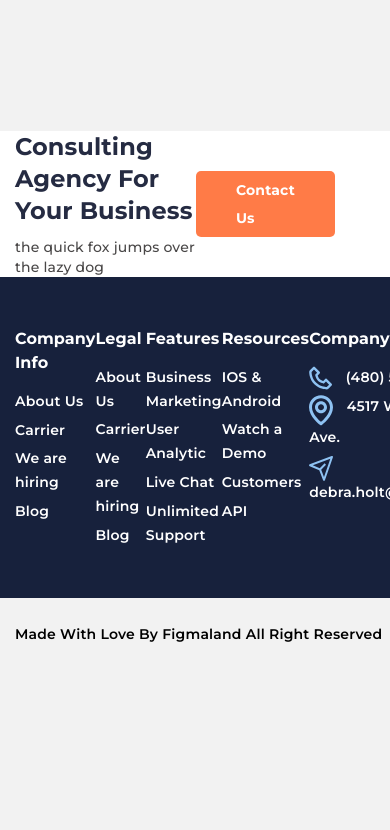
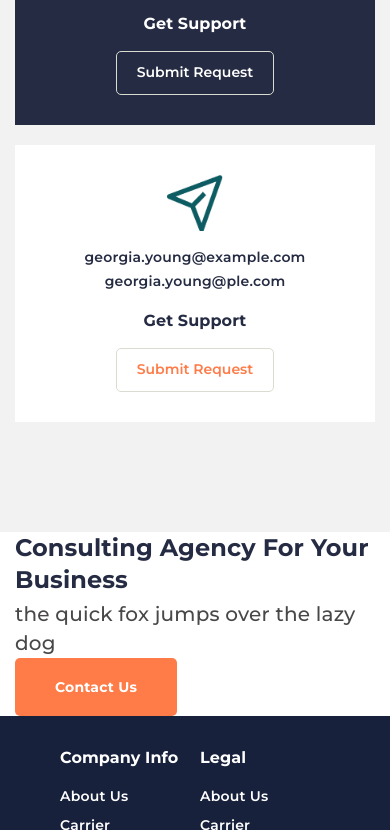
Before and after one commit to Mackfield/Responsive_Relvise, a plain HTML site: page index.html in a window 390 px wide. Shown: the part 6167-6997 px from the top of the page. Before the commit the page ends 6839 px from the top, so only its background shows below. Drawn offline with Linux system fonts and the light colour scheme.

Commit message:
Final version 08.10.2021

```diff
--- a/css/style.scss
+++ b/css/style.scss
@@ -756,6 +756,20 @@ body {
   justify-content: space-between;
   z-index: 2;
 }
+@media (max-width: 992px) {
+  .subscribe__body {
+    flex-wrap: wrap;
+    margin: 20px -15px 0 -15px;
+    padding: 20px 15px;
+
+  }
+}
+@media (max-width: 487px) {
+  .subscribe__body {
+    justify-content: flex-start;
+  }
+}
+
 
 .subscribe__title {
   color: white;
@@ -766,10 +780,22 @@ body {
   flex: 0 1 50%;
   max-width: 266px;
 }
+@media (max-width: 775px) {
+  .subscribe__title {
+    max-width: 100%;
+    flex: 0 1 100%;
+  }
+}
 
 .subscribe__form {
   display: flex;
   flex: 0 1 50%;
+}
+@media (max-width: 775px) {
+  .subscribe__form {
+    max-width: 100%;
+    flex: 0 1 100%;
+  }
 }
 
 .subscribe__input {
@@ -803,6 +829,11 @@ body {
 .main__contacts {
   padding-bottom: 66px;
 }
+@media (max-width: 923px) {
+  .main__contacts {
+    padding: 0 0 20px 0;
+  }
+}
 .contacts__header {
   margin: 80px 0 0 0;
   text-align: center;
@@ -823,21 +854,52 @@ body {
   letter-spacing: 0.2px;
 }
 .contacts__body {
-  margin:80px 0 0 0;
+  margin:80px 0 -10px 0;
   padding-bottom: 80px;
   display:flex;
   justify-content: center;
   align-items: center;
+}
+@media (max-width: 923px) {
+  .contacts__body {
+    flex-wrap: wrap;
+    margin: 40px 0 0 0;
+  }
+}
+@media (max-width: 605px) {
+  .contacts__body {
+    flex-wrap: wrap;
+    margin: 20px 0 0 0;
+  }
 }
 .contacts__item {
   flex: 0 1 31%;
   padding:50px 40px;
   background: #fff;
   display:flex;
+  margin: 10px 0 10px 0;
   flex-direction: column;
   align-items: center;
   justify-content: center;
 }
+@media (max-width: 923px) {
+  .contacts__item {
+      flex: 0 1 50%;
+  }
+  }
+@media (max-width: 605px) {
+  .contacts__item {
+      flex: 0 1 100%;
+      padding:30px 20px;
+  }
+  .item-contacts__logo {
+    img {
+      width: 56px;
+      height: 56px;
+    }
+  }
+  }
+
 .item-contacts__emails{
   margin: 15px 0 15px 0;
   color: #252B42;
@@ -897,6 +959,16 @@ body {
    }
   }
 }
+@media (max-width: 923px) {
+  .item-contacts_active {
+    padding:50px 40px;
+  }
+}
+@media (max-width: 605px) {
+  .item-contacts_active {
+    padding: 30px 20px;
+  }
+}
 
 // --------------------- CONSULTING ---------------------------- >
 .main__consulting{
@@ -908,6 +980,11 @@ body {
   align-items: center;
   justify-content: space-between;
 }
+@media (max-width: 992px) {
+  .consulting__body {
+    flex-wrap: wrap;
+  }
+}
 .consulting__title {
   font-size: 24px;
   line-height: 133%;
@@ -916,6 +993,12 @@ body {
   font-weight: 700;
   max-width: 560px;
   flex: 0 1 50%;
+}
+@media (max-width: 992px) {
+  .consulting__title {
+    flex: 0 1 100%;
+      max-width: 100%;
+  }
 }
 .consulting__subtitle {
   font-weight: 500;
@@ -926,6 +1009,23 @@ body {
   color:$gray;
   margin: 10px 0 0 0;
 }
+@media (max-width: 992px) {
+  .consulting__subtitle {
+    flex: 0 1 100%;
+  }
+}
+@media (max-width: 992px) {
+  .consulting__subtitle {
+    flex: 0 1 100%;
+    font-size: 20px;
+  }
+}
+@media (max-width: 512px) {
+  .consulting__subtitle {
+    flex: 0 1 100%;
+    margin: 5px 0 0 0;
+  }
+}
 .consulting__button {
   display:flex;
   align-items: center;
@@ -935,6 +1035,7 @@ body {
   padding:5px 40px;
   margin: 0 40px 0 0;
 }
+
 .consulting__link {
   color:white;
   font-weight: 700;
@@ -946,9 +1047,25 @@ body {
   padding: 50px 0;
   background: #17213C;
 }
+@media (max-width: 880px) {
+  .footer__top {
+    padding: 30px 0;
+  }
+}
+
 .footer__main {
   display:flex;
-
+  margin: -15px -10px;
+}
+@media (max-width: 880px) {
+  .footer__main {
+    flex-wrap: wrap;
+  }
+}
+@media (max-width: 579px) {
+  .footer__main {
+    padding: 0 0 0 60px;
+  }
 }
 .footer__title {
   font-weight: 700;
@@ -960,9 +1077,31 @@ body {
 }
 .footer__column {
 flex: 0 1 19.50%;
+margin: 15px 0;
+  padding: 0 10px;
+}
+@media (max-width: 880px) {
+  .footer__column {
+    flex: 0 1 25%;
+  }
+}
+@media (max-width: 579px) {
+  .footer__column {
+    flex: 0 1 40%;
+  }
 }
 .footer_contacts {
  flex:0 1 22%;
+}
+@media (max-width: 880px) {
+  .footer__contacts {
+    flex: 0 1 25%;
+  }
+}
+@media (max-width: 579px) {
+  .footer__contacts {
+    flex: 0 1 100%;
+  }
 }
 .footer-menu {
   display: flex;
@@ -986,11 +1125,18 @@ img {
 // ----------- footer-bot --------------
 .footer-bot__body {
   display:flex;
-padding: 25px 0;
+  padding: 25px 0;
+  align-items: center;
   justify-content: space-between;
 }
+@media (max-width: 816px) {
+  .footer-bot__body {
+    flex-wrap: wrap;
+
+  }
+}
 .footer-bot__copyright {
-  min-width: 477px;
+
   font-weight: 600;
   letter-spacing: 0.2px;
   line-height: 171%;
@@ -999,6 +1145,7 @@ padding: 25px 0;
 .footer-bot__logos {
   display:flex;
   margin: 0 -10px;
+  align-items: center;
 }
 .footer-bot__logo {
   padding: 0 10px;
```
Also changed, not shown: css/style.css, 1 other file.
